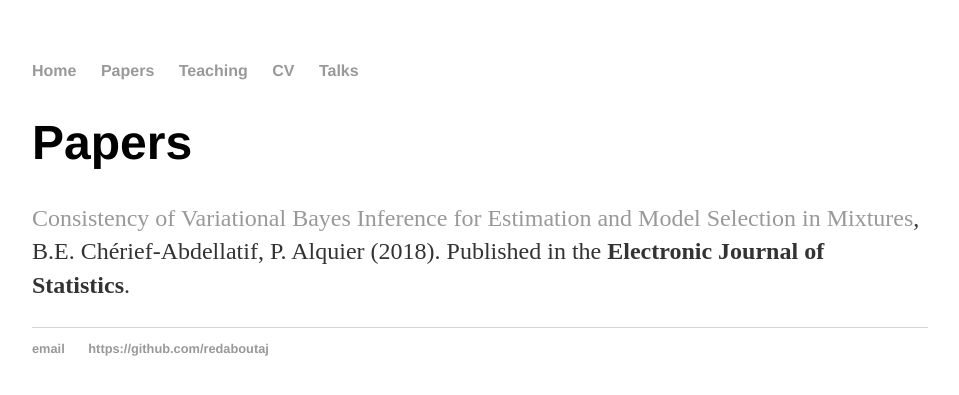
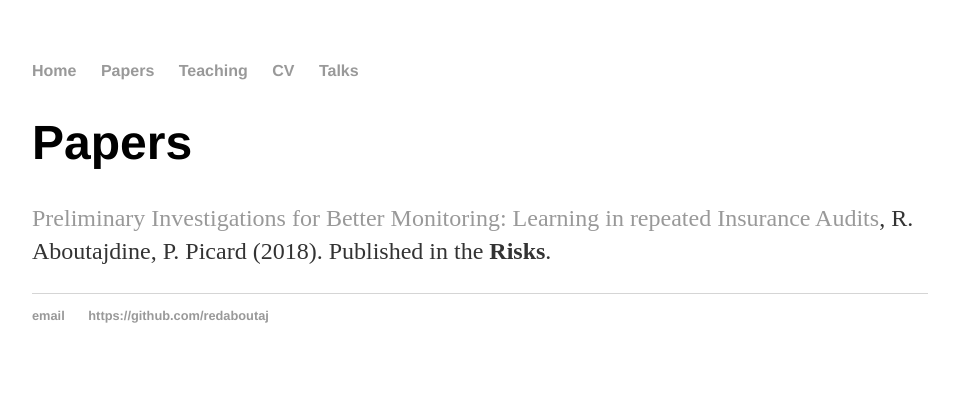
Before and after one commit to redaboutaj/Website, a Jekyll site: the page built from papers/index.html, in a window 1280 px wide. Shown: the top 395 px of the page, without its empty margins (160-1119 px from the left). Built offline with Jekyll 4.4.1, drawn with Linux system fonts in a browser that asks for light colours.

Commit message:
Update index.html

```diff
--- a/papers/index.html
+++ b/papers/index.html
@@ -5,7 +5,7 @@ title: Papers
 
 		<div class="papers">
 			<h1>Papers</h1>
-			<p> <a href="http://dx.doi.org/doi:10.1214/18-EJS1475">Consistency of Variational Bayes Inference for Estimation and Model Selection in Mixtures</a>,
-B.E. Chérief-Abdellatif, P. Alquier (2018).
-			Published in the <b>Electronic Journal of Statistics</b>.</p>
+			<p> <a href="http://dx.doi.org/doi:10.1214/18-EJS1475"> Preliminary Investigations for Better Monitoring: Learning in repeated Insurance Audits</a>,
+R. Aboutajdine, P. Picard (2018).
+			Published in the <b>Risks</b>.</p>
 		</div>
```
